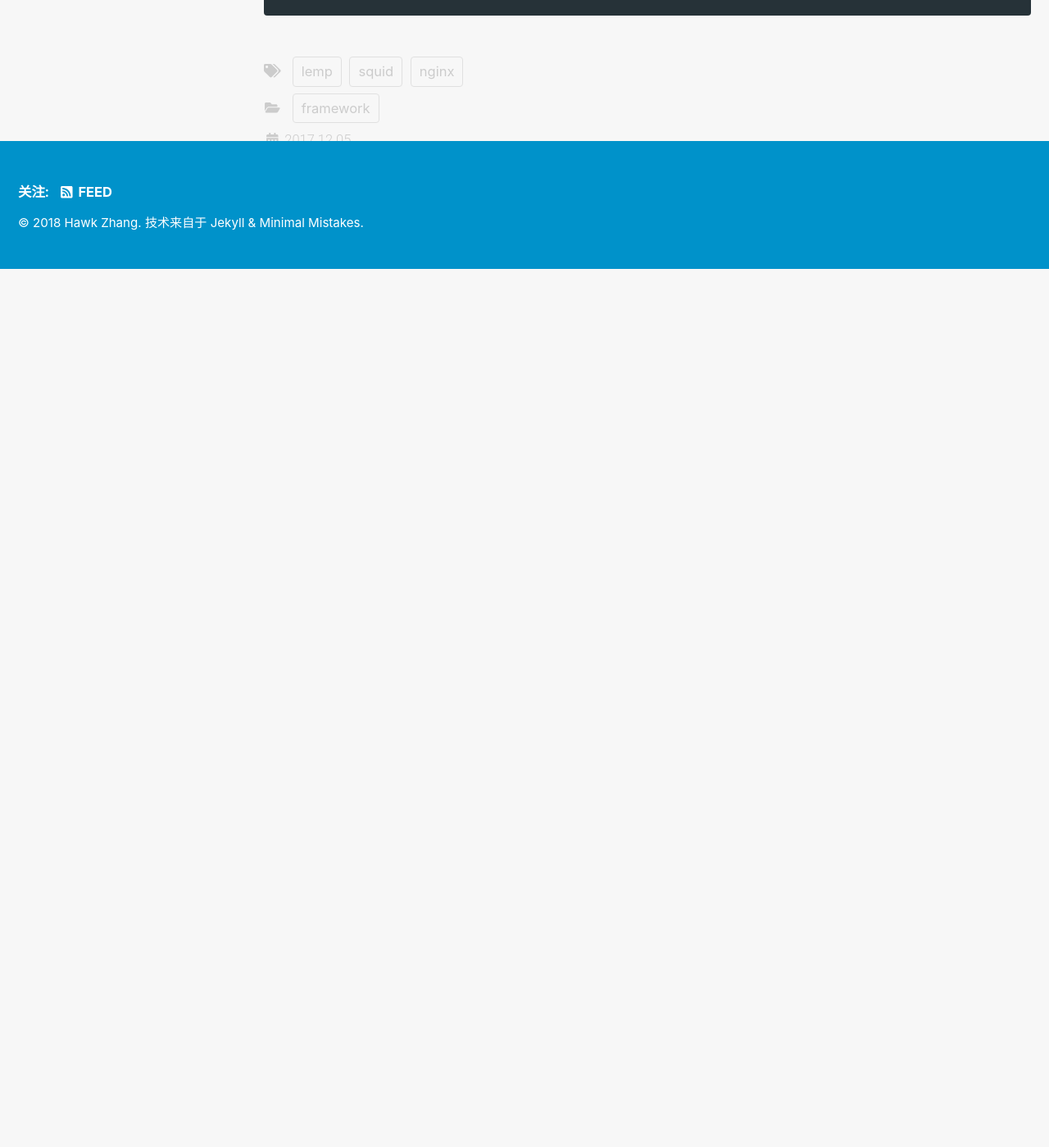
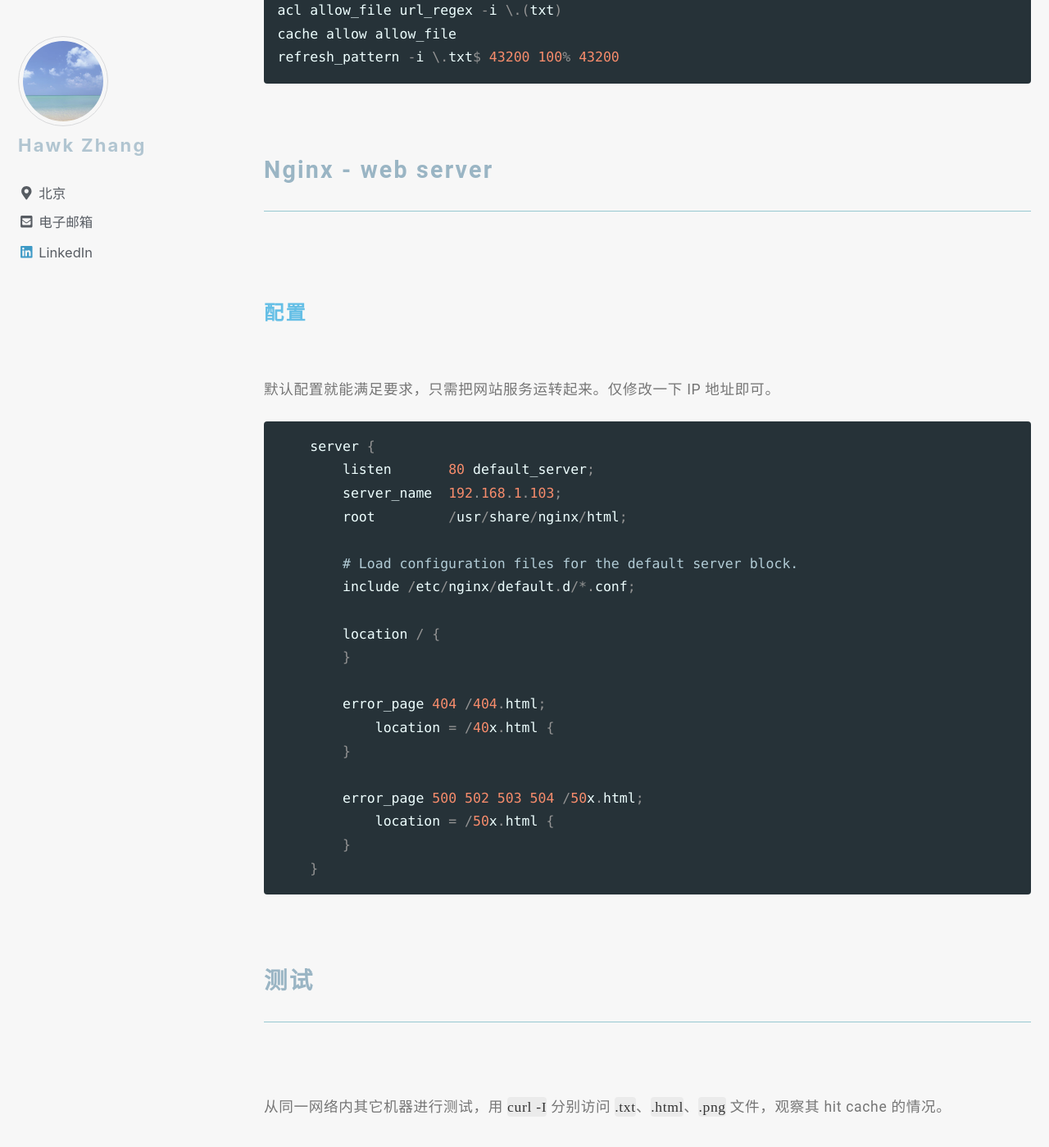
Before and after one commit to narru888/linotes_note, a Jekyll site: the page built from _posts/framework/2017-12-05-test.nginx.squid.md, in a window 1280 px wide and 1400 px high, scrolled down 2994 px. Shown: the whole window at 82% size. Built offline with Jekyll 4.4.1, drawn with Linux system fonts in a browser that asks for light colours; nearby versions of some CDN libraries; a script that is not in the unit is left out; before the commit the page ends 3322 px from its top, so only the background shows below that.

Commit message:
update on 2018-10-10 15:30:01 CST

````diff
--- a/_posts/framework/2017-12-05-test.nginx.squid.md
+++ b/_posts/framework/2017-12-05-test.nginx.squid.md
@@ -95,3 +95,48 @@ acl allow_file url_regex -i \.(txt)
 cache allow allow_file
 refresh_pattern -i \.txt$ 43200 100% 43200
 ```
+
+
+
+
+
+### Nginx - web server
+
+
+
+#### 配置
+
+默认配置就能满足要求，只需把网站服务运转起来。仅修改一下 IP 地址即可。
+
+```conf
+    server {
+        listen       80 default_server;
+        server_name  192.168.1.103;
+        root         /usr/share/nginx/html;
+
+        # Load configuration files for the default server block.
+        include /etc/nginx/default.d/*.conf;
+
+        location / {
+        }
+
+        error_page 404 /404.html;
+            location = /40x.html {
+        }
+
+        error_page 500 502 503 504 /50x.html;
+            location = /50x.html {
+        }
+    }
+```
+
+
+
+
+
+
+
+
+### 测试
+
+从同一网络内其它机器进行测试，用 `curl -I` 分别访问 `.txt`、`.html`、`.png` 文件，观察其 hit cache 的情况。
````
